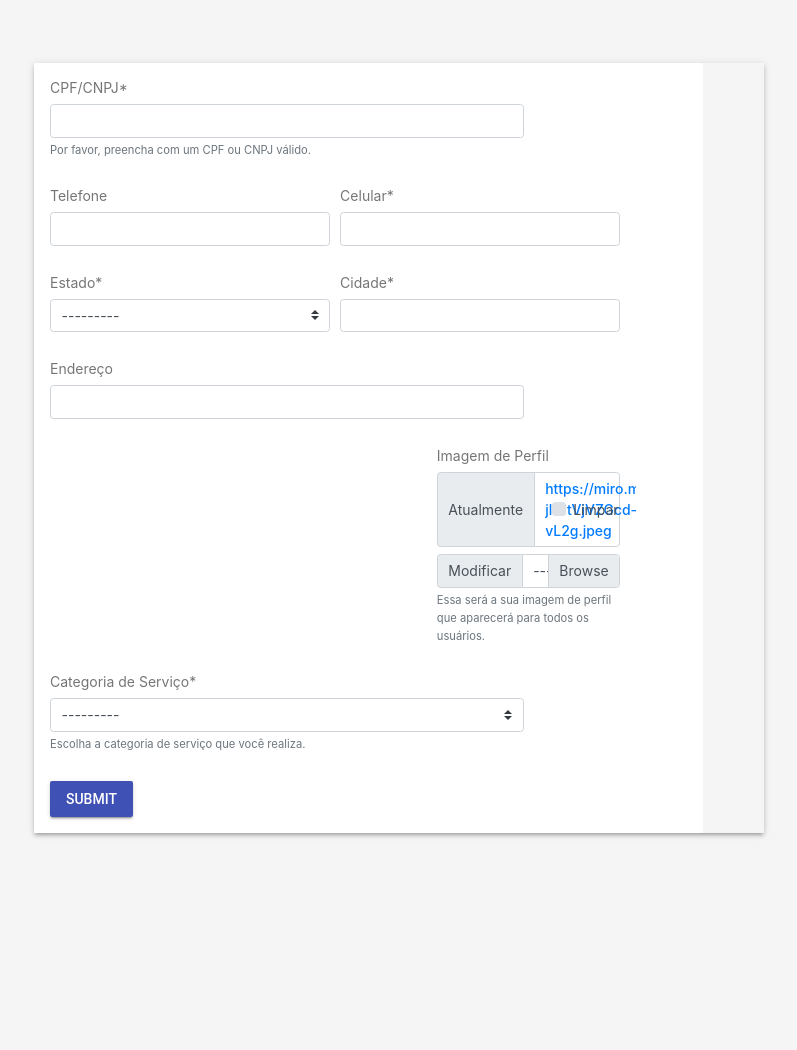
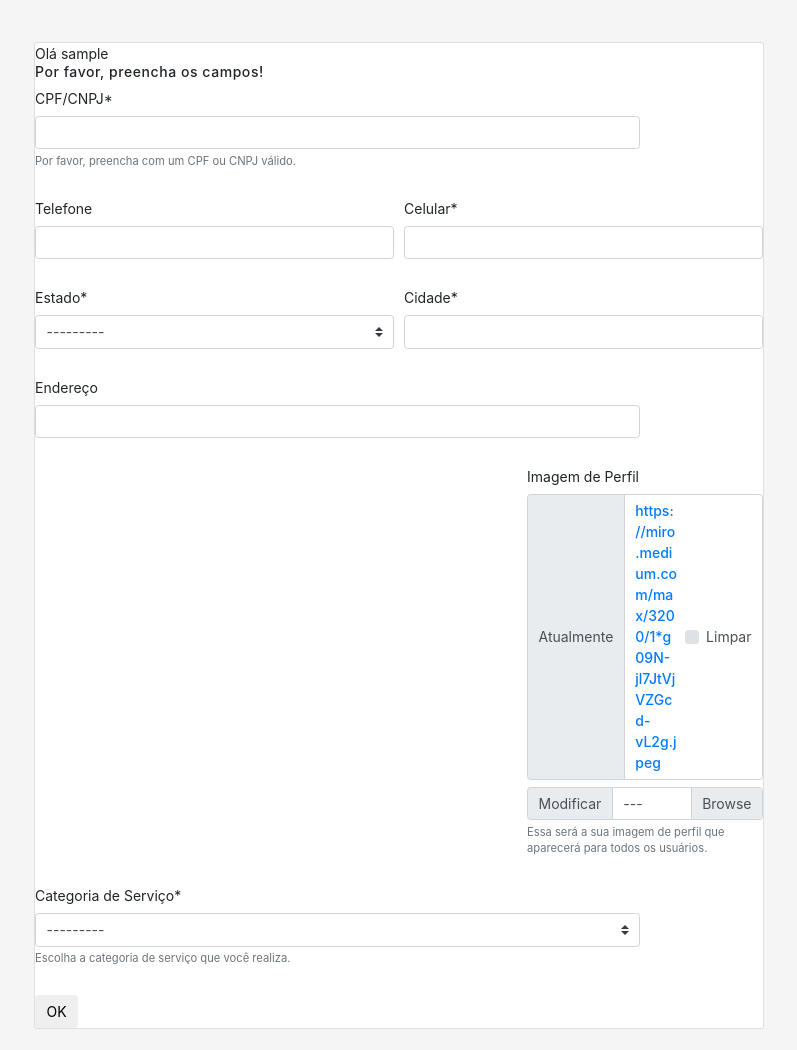
Before and after one commit to mrWolfff/tcc_web, a Django app: page /atualizar/ in a window 1280 px wide. Shown: the part 64-1114 px from the top of the page, without its empty margins (241-1038 px from the left). Run offline with Django 3.2, Linux system fonts and the light colour scheme; the visitor is signed in with stand-in values (Sample User, id 1); some libraries are stand-ins or nearby versions.

Commit message:
Algumas alterações

```diff
--- a/principal/templates/principal/atualizar_dados.html
+++ b/principal/templates/principal/atualizar_dados.html
@@ -3,27 +3,27 @@
 {% block conteudo %}
 {% load crispy_forms_tags %}
 
-<br><br><br>
+<br><br>
 <form method="POST" enctype="multipart/form-data">
-  {% csrf_token %}
-  <div class="row">
+	{% csrf_token %}
+	<div class="row">
 		<div class="col-2">
 		</div>
 		<div class="col-8">
-			<section class="section--center mdl-grid mdl-grid--no-spacing mdl-shadow--3dp">
-				<div class="mdl-card mdl-cell mdl-cell--11-col-desktop mdl-cell--6-col-tablet mdl-cell--4-col-phone">
-					<div class="mdl-card__supporting-text">
+			<div class="card hoverable">
+				<div class="card-content">
+					<span class="card-title">Olá {{request.user.username}}</span>
+						<h6>Por favor, preencha os campos!</h6>
 						{% crispy form %}
-						<input type="submit" class="mdl-button mdl-js-button mdl-button--raised mdl-js-ripple-effect mdl-button--colored">
+						<input type="submit" class="waves btn green" value="OK">
+				</div>
 
-					</div>
-				</div>
-			</section>
+			</div>
 		</div>
 		<div class="col-2">
 		</div>
 	</div>
 
-  <br>
+	<br>
 </form>
 {% endblock %}
--- a/principal/templates/principal/index.html
+++ b/principal/templates/principal/index.html
@@ -164,7 +164,7 @@
 			<div class="col-3"><br>
 				<div class="card hoverable">
 					<div class="card-image">
-						<img src="{{categoria.imagem}}" style="max-width: 200px; max-height: 100px;">
+						<img src="media/{{categoria.imagem}}" style="max-width: 200px; max-height: 100px;">
 					</div>
 					<div class="card-content">
 						<span class="card-title">
--- a/requirements.txt
+++ b/requirements.txt
@@ -4,3 +4,4 @@
 Pillow
 django-allauth
 djangorestframework
+django-sendgrid-v5
```
